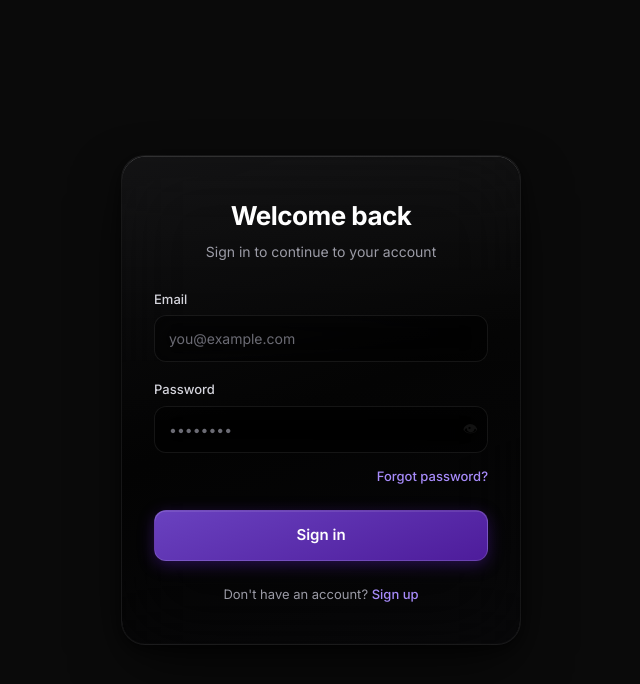
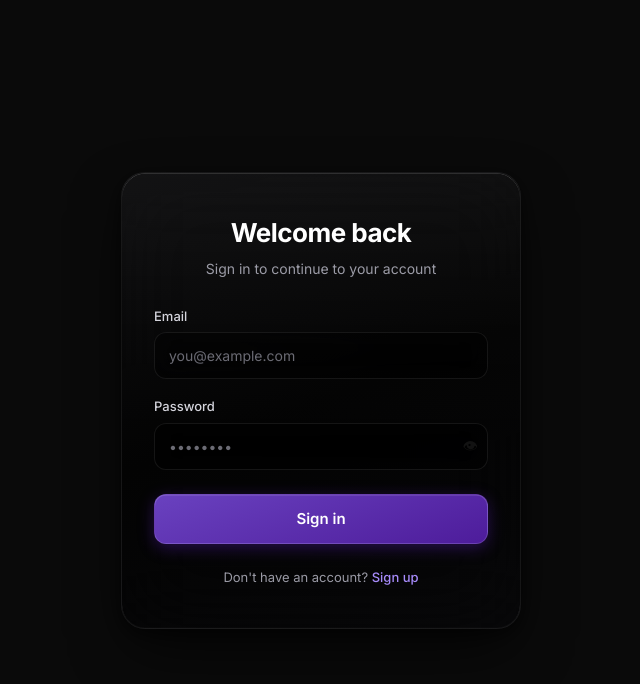
Before and after one commit to troojin/galaxium-v2, a Next.js app: page /auth/login in a window 1280 px wide. Shown: the top 684 px of the page, without its empty margins (319-959 px from the left). Built offline with nearby package versions, Linux system fonts and the light colour scheme; no server answers.

Commit message:
Remove 'Forgot password?' link from login page
Removed the 'Forgot password?' link from the login page.

```diff
--- a/app/auth/login/page.tsx
+++ b/app/auth/login/page.tsx
@@ -146,10 +146,6 @@ export default function LoginPage() {
             </div>
           </div>
 
-          <div style={styles.rowEnd}>
-            <a href="/forgot-password" style={styles.link}>Forgot password?</a>
-          </div>
-
           <button
             type="submit"
             className="primary-btn"
```
